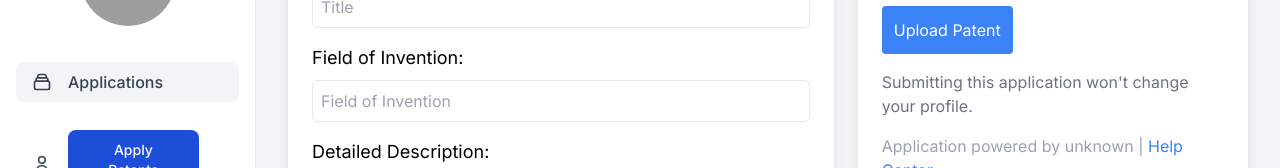
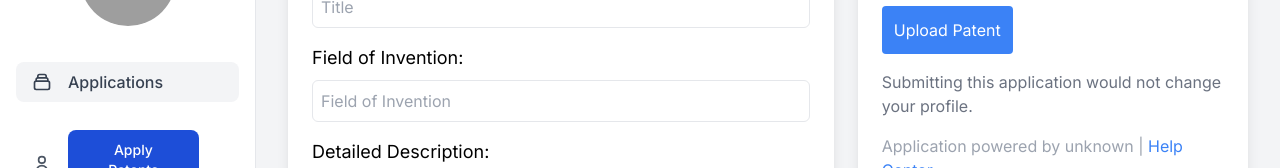
Before and after one commit to deepakbhagatiitr/Ircpc_frontend, a Next.js app: page /Patent in a window 1280 px wide. Shown: the part 231-399 px from the top of the page. Built offline with nearby package versions, Linux system fonts and the light colour scheme; grey boxes are pictures that could not be loaded.

Commit message:
frontend almost done

```diff
--- a/src/components/patents.js
+++ b/src/components/patents.js
@@ -347,7 +347,7 @@ const AddPatentForm = () => {
             />
           </div>
           <p className="mt-4 text-base text-gray-500">
-            Submitting this application won't change your profile.
+            Submitting this application would not change your profile.
           </p>
           <p className="mt-4 text-base text-gray-400">
             Application powered by unknown |{" "}
```
